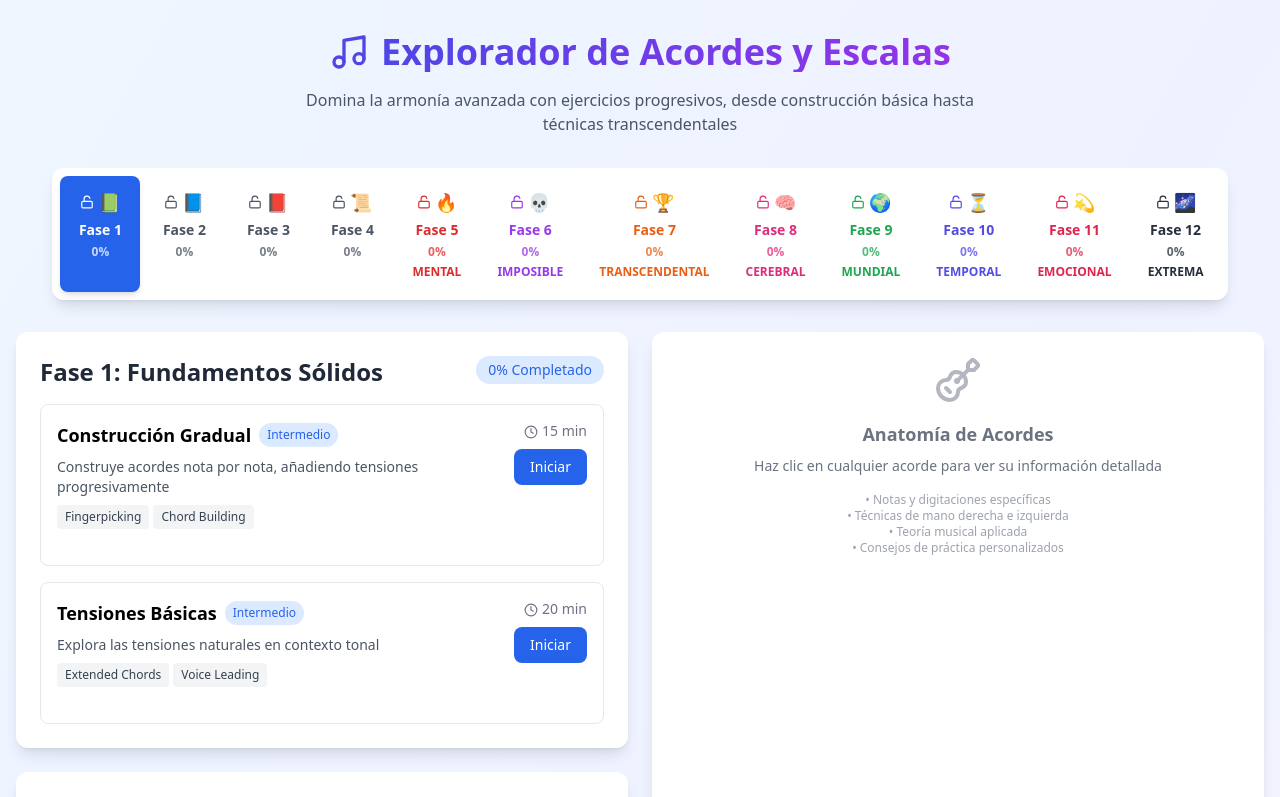
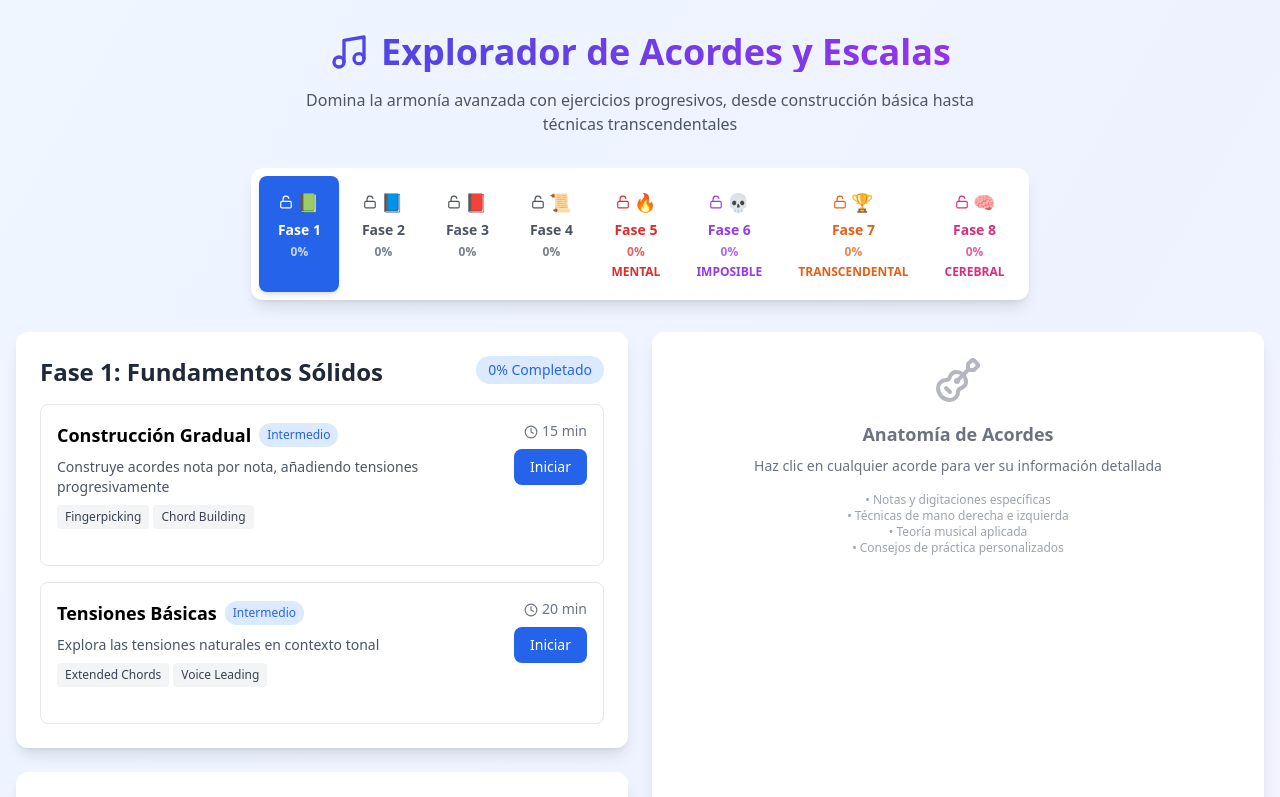
Before and after one commit to BernatMora/explorador-escalas, a React (Vite) app: page / in a window 1280 px wide. Shown: the top 797 px of the page. Built offline with nearby package versions, Linux system fonts and the light colour scheme.

Commit message:
Updated ChordExplorer.tsx

```diff
--- a/src/components/ChordExplorer.tsx
+++ b/src/components/ChordExplorer.tsx
@@ -681,7 +681,7 @@ const ChordExplorer: React.FC = () => {
         {/* Navegación de Fases */}
         <div className="flex justify-center mb-8">
           <div className="flex flex-wrap bg-white rounded-xl shadow-lg p-2 gap-1">
-            {[1, 2, 3, 4, 5, 6, 7, 8, 9, 10, 11, 12].map(phase => {
+            {[1, 2, 3, 4, 5, 6, 7, 8].map(phase => {
               const unlocked = isPhaseUnlocked(phase);
               const getPhaseColor = (phase: number) => {
                 if (phase <= 4) return currentPhase === phase ? 'bg-blue-600 text-white' : 'text-gray-600 hover:bg-gray-100';
@@ -689,18 +689,11 @@ const ChordExplorer: React.FC = () => {
                 if (phase === 6) return currentPhase === phase ? 'bg-purple-600 text-white' : 'text-purple-600 hover:bg-purple-50';
                 if (phase === 7) return currentPhase === phase ? 'bg-gradient-to-r from-yellow-500 to-orange-500 text-white' : 'text-orange-600 hover:bg-orange-50';
                 if (phase === 8) return currentPhase === phase ? 'bg-gradient-to-r from-pink-500 to-red-500 text-white' : 'text-pink-600 hover:bg-pink-50';
-                if (phase === 9) return currentPhase === phase ? 'bg-gradient-to-r from-green-500 to-teal-500 text-white' : 'text-green-600 hover:bg-green-50';
-                if (phase === 10) return currentPhase === phase ? 'bg-gradient-to-r from-indigo-500 to-purple-500 text-white' : 'text-indigo-600 hover:bg-indigo-50';
-                if (phase === 11) return currentPhase === phase ? 'bg-gradient-to-r from-rose-500 to-pink-500 text-white' : 'text-rose-600 hover:bg-rose-50';
-                if (phase === 12) return currentPhase === phase ? 'bg-gradient-to-r from-gray-800 to-black text-white' : 'text-gray-800 hover:bg-gray-100';
                 return 'text-gray-600';
               };
 
               const getPhaseEmoji = (phase: number) => {
-                const emojis = {
-                  1: '📗', 2: '📘', 3: '📕', 4: '📜', 5: '🔥', 6: '💀', 7: '🏆', 8: '🧠',
-                  9: '🌍', 10: '⏳', 11: '💫', 12: '🌌'
-                };
+                const emojis = { 1: '📗', 2: '📘', 3: '📕', 4: '📜', 5: '🔥', 6: '💀', 7: '🏆', 8: '🧠' };
                 return emojis[phase] || '';
               };
 
@@ -727,10 +720,6 @@ const ChordExplorer: React.FC = () => {
                       {phase === 6 && 'IMPOSIBLE'}
                       {phase === 7 && 'TRANSCENDENTAL'}
                       {phase === 8 && 'CEREBRAL'}
-                      {phase === 9 && 'MUNDIAL'}
-                      {phase === 10 && 'TEMPORAL'}
-                      {phase === 11 && 'EMOCIONAL'}
-                      {phase === 12 && 'EXTREMA'}
                     </div>
                   )}
                 </button>
@@ -740,7 +729,7 @@ const ChordExplorer: React.FC = () => {
         </div>
 
         {/* Advertencia para Fases Extremas */}
-        {currentPhase > 4 && currentPhase <= 8 && (
+        {currentPhase > 4 && (
           <div className="mb-8 bg-gradient-to-r from-red-500 to-purple-600 text-white p-6 rounded-xl shadow-lg border-2 border-red-300">
             <div className="flex items-center gap-3 mb-3">
               <div className="text-3xl">⚠️</div>
@@ -768,39 +757,6 @@ const ChordExplorer: React.FC = () => {
           </div>
         )}
 
-        {/* Advertencia para Fases Épicas Nuevas */}
-        {currentPhase > 8 && (
-          <div className="mb-8 bg-gradient-to-r from-green-500 via-blue-500 to-purple-600 text-white p-6 rounded-xl shadow-lg border-2 border-blue-300">
-            <div className="flex items-center gap-3 mb-3">
-              <div className="text-3xl">
-                {currentPhase === 9 && '🌍'}
-                {currentPhase === 10 && '⏳'}
-                {currentPhase === 11 && '💫'}
-                {currentPhase === 12 && '🌌'}
-              </div>
-              <div>
-                <h3 className="text-xl font-bold">
-                  {currentPhase === 9 && '🌍 SOPA MUNDIAL - VIAJE PLANETARIO'}
-                  {currentPhase === 10 && '⏳ SOPA TEMPORAL - VIAJE EN EL TIEMPO'}
-                  {currentPhase === 11 && '💫 SOPA EMOCIONAL - PAISAJES DEL ALMA'}
-                  {currentPhase === 12 && '🌌 SOPA EXTREMA - EL LÍMITE FINAL'}
-                </h3>
-                <p className="text-sm opacity-90">
-                  {currentPhase === 9 && 'Mezclas épicas de escalas de todo el mundo. Cada acorde de una cultura diferente.'}
-                  {currentPhase === 10 && 'Viaja por la historia musical. Mezcla épocas desde el medieval hasta el futuro.'}
-                  {currentPhase === 11 && 'Paisajes emocionales puros. Cada secuencia cuenta una historia del alma.'}
-                  {currentPhase === 12 && 'El caos armónico total. Secuencias que desafían la realidad musical.'}
-                </p>
-              </div>
-            </div>
-            <div className="text-xs opacity-75">
-              {currentPhase === 9 && '🌏 Requiere: Conocimiento de culturas musicales, adaptabilidad extrema, oído mundial'}
-              {currentPhase === 10 && '⌛ Requiere: Conocimiento histórico, versatilidad estilística, viaje temporal mental'}
-              {currentPhase === 11 && '💖 Requiere: Inteligencia emocional, expresividad máxima, conexión con el alma'}
-              {currentPhase === 12 && '🚀 Requiere: Resistencia al caos, creatividad infinita, trascendencia de la lógica'}
-            </div>
-          </div>
-        )}
         {/* Contenido Principal */}
         <div className="grid lg:grid-cols-4 gap-6">
           {/* Panel Principal de Ejercicios */}
@@ -816,11 +772,7 @@ const ChordExplorer: React.FC = () => {
                     currentPhase === 5 ? 'Retos Mentales' :
                     currentPhase === 6 ? 'Técnica Extrema' :
                     currentPhase === 7 ? 'Maestría Total' :
-                    currentPhase === 8 ? 'Retos Cerebrales' :
-                    currentPhase === 9 ? 'Sopa Mundial' :
-                    currentPhase === 10 ? 'Sopa Temporal' :
-                    currentPhase === 11 ? 'Sopa Emocional' :
-                    'Sopa Extrema'
+                    'Retos Cerebrales'
                   }
                 </h2>
                 <div className={`px-3 py-1 rounded-full text-sm font-medium ${
@@ -1091,10 +1043,10 @@ const ChordExplorer: React.FC = () => {
                             phase === 6 ? 'bg-purple-500' :
                             phase === 7 ? 'bg-gradient-to-r from-yellow-500 to-orange-500' :
                             phase === 8 ? 'bg-gradient-to-r from-pink-500 to-red-500' :
-                            phase === 9 ? 'bg-gradient-to-r from-green-500 to-teal-500' :
+                            phase === 9 ? 'bg-gradient-to-r from-green-500 to-blue-500' :
                             phase === 10 ? 'bg-gradient-to-r from-indigo-500 to-purple-500' :
                             phase === 11 ? 'bg-gradient-to-r from-rose-500 to-pink-500' :
-                            'bg-gradient-to-r from-gray-800 to-black'
+                            'bg-gradient-to-r from-black to-gray-800'
                           }`}
                           style={{ width: `${progress}%` }}
                         />
```
